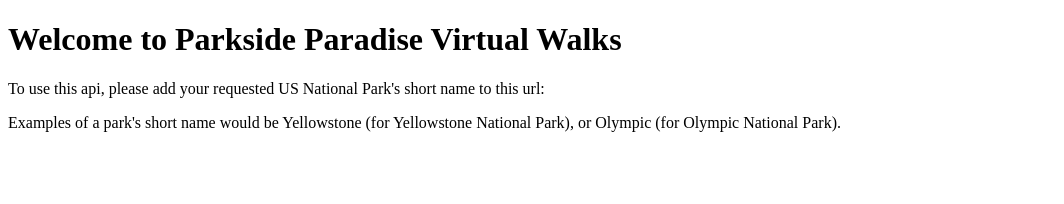
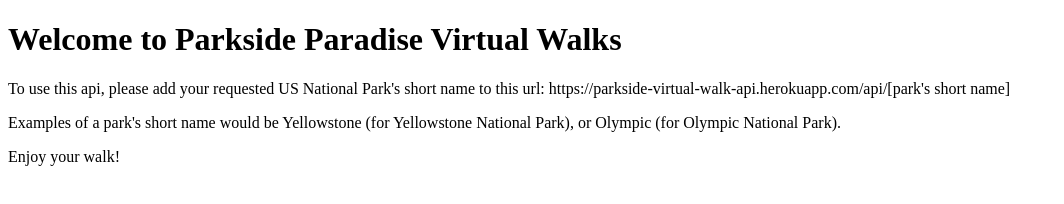
Before and after one commit to kriston-burnstein/parkside-paradise-virtual-walk-api, a website: page index.html in a window 1280 px wide. Shown: the whole page, without its empty margins (0-1064 px from the left). Drawn offline with Linux system fonts and the light colour scheme.

Commit message:
add heroku link to documentation in index.html

```diff
--- a/index.html
+++ b/index.html
@@ -8,7 +8,8 @@
 </head>
 <body>
     <h1>Welcome to Parkside Paradise Virtual Walks</h1>
-    <p>To use this api, please add your requested US National Park's short name to this url: </p>
+    <p>To use this api, please add your requested US National Park's short name to this url: https://parkside-virtual-walk-api.herokuapp.com/api/[park's short name]</p>
     <p>Examples of a park's short name would be Yellowstone (for Yellowstone National Park), or Olympic (for Olympic National Park).</p>
+    <p>Enjoy your walk!</p>
 </body>
 </html>
```
